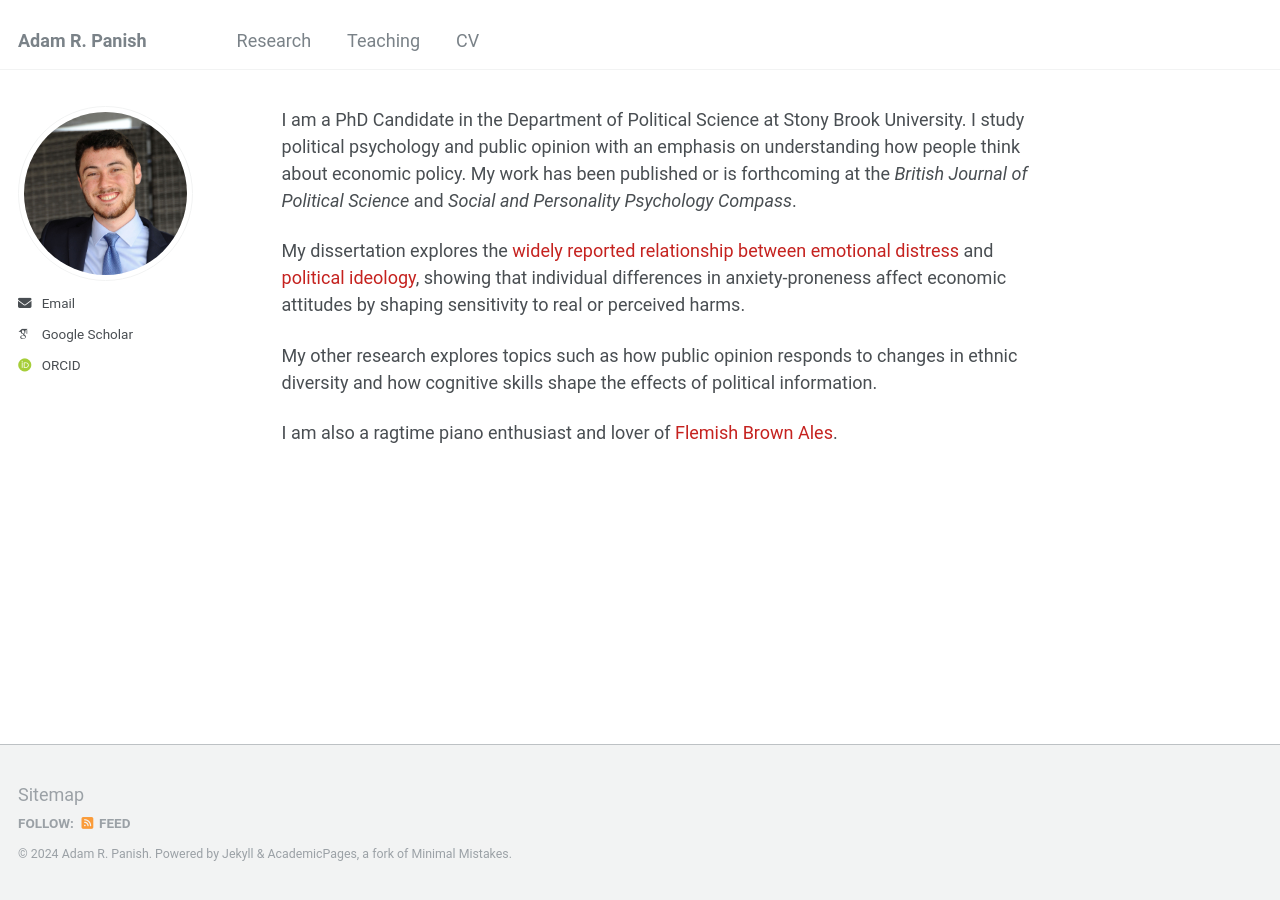
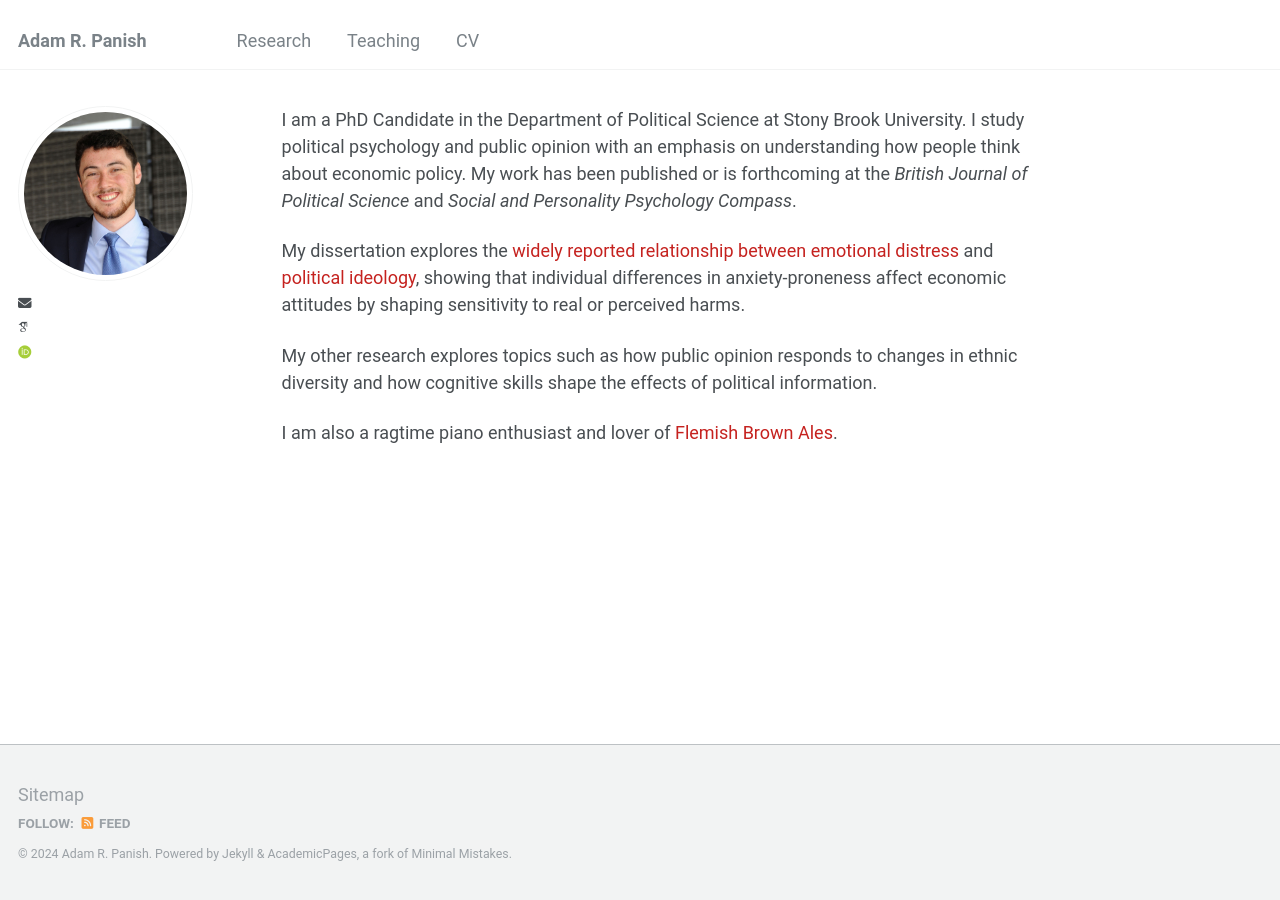
Before and after one commit to adampanish/adampanish.github.io, a Jekyll site: the page built from _pages/about.md, in a window 1280 px wide. Built offline with Jekyll 4.4.1, drawn with Linux system fonts in a browser that asks for light colours; some web fonts are replaced.

Commit message:
Update author-profile.html

```diff
--- a/_includes/author-profile.html
+++ b/_includes/author-profile.html
@@ -34,24 +34,9 @@
         <li><a href="{{ author.uri }}"><i class="fas fa-fw fa-link icon-pad-right" aria-hidden="true"></i>{{ site.data.ui-text[site.locale].website_label | default: "Website" }}</a></li>
       {% endif %}
       {% if author.email %}
-        <li><a href="mailto:{{ author.email }}"><i class="fas fa-fw fa-envelope icon-pad-right" aria-hidden="true"></i>{{ site.data.ui-text[site.locale].email_label | default: "Email" }}</a></li>
-      {% endif %}
-
-      <!-- Font Awesome and Academicons icons / Academic websites -->
-      {% if author.arxiv %}
-        <li><a href="{{ author.arxiv }}"><i class="ai ai-arxiv ai-fw icon-pad-right"></i>arXiv</a></li>
-      {% endif %}
-      {% if author.googlescholar %}
-        <li><a href="{{ author.googlescholar }}"><i class="ai ai-google-scholar icon-pad-right"></i>Google Scholar</a></li>
-      {% endif %}
-      {% if author.semantic %}
-        <li><a href="{{ author.semantic }}"><i class="ai ai-semantic-scholar ai-fw icon-pad-right"></i>Semantic Scholar</a></li>
-      {% endif %}
-      {% if author.impactstory %}
-        <li><a href="{{ author.impactstory }}"><i class="ai ai-impactstory ai-fw icon-pad-right"></i>Impactstory</a></li>
-      {% endif %}
-      {% if author.orcid %}
-        <li><a href="{{ author.orcid }}"><i class="ai ai-orcid ai-fw icon-pad-right"></i>ORCID</a></li>
+        <li><a href="mailto:{{ author.email }}"><i class="fas fa-fw fa-envelope icon-pad-right" aria-hidden="true"></i></a>
+          <a href="{{ author.googlescholar }}"><i class="ai ai-google-scholar icon-pad-right"></i></a>
+          <a href="{{ author.orcid }}"><i class="ai ai-orcid ai-fw icon-pad-right"></i></a></li>
       {% endif %}
       {% if author.pubmed %}
         <li><a href="{{ author.pubmed }}"><i class="ai ai-pubmed ai-fw icon-pad-right"></i>PubMed</a></li>
```
